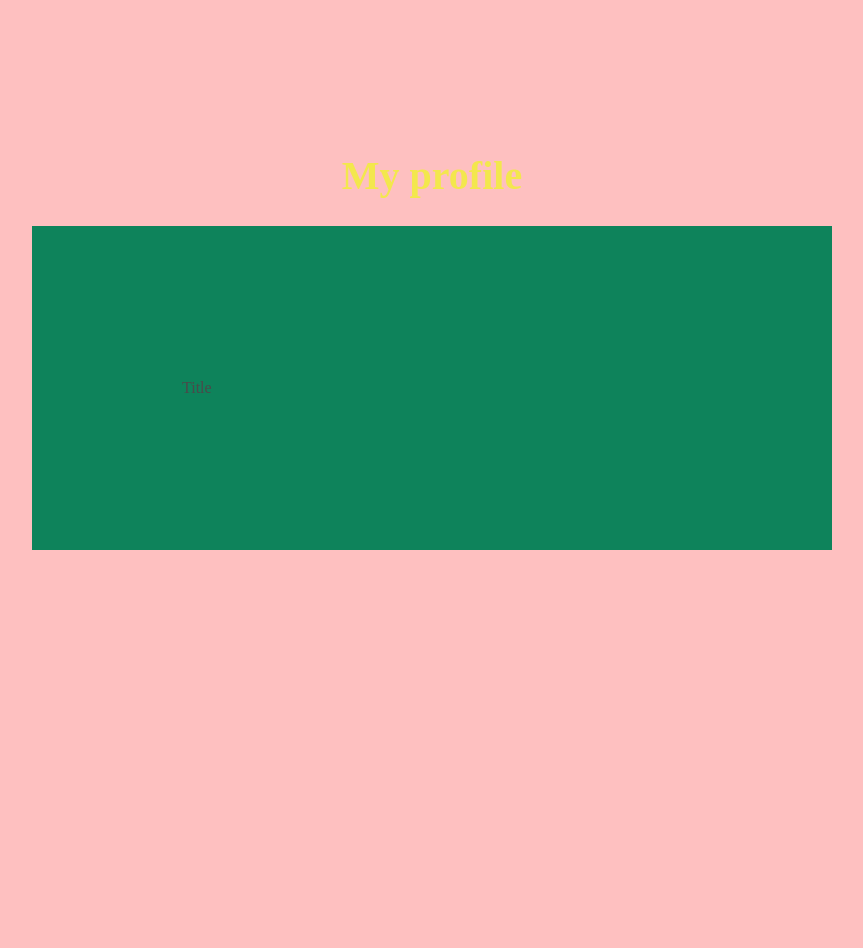
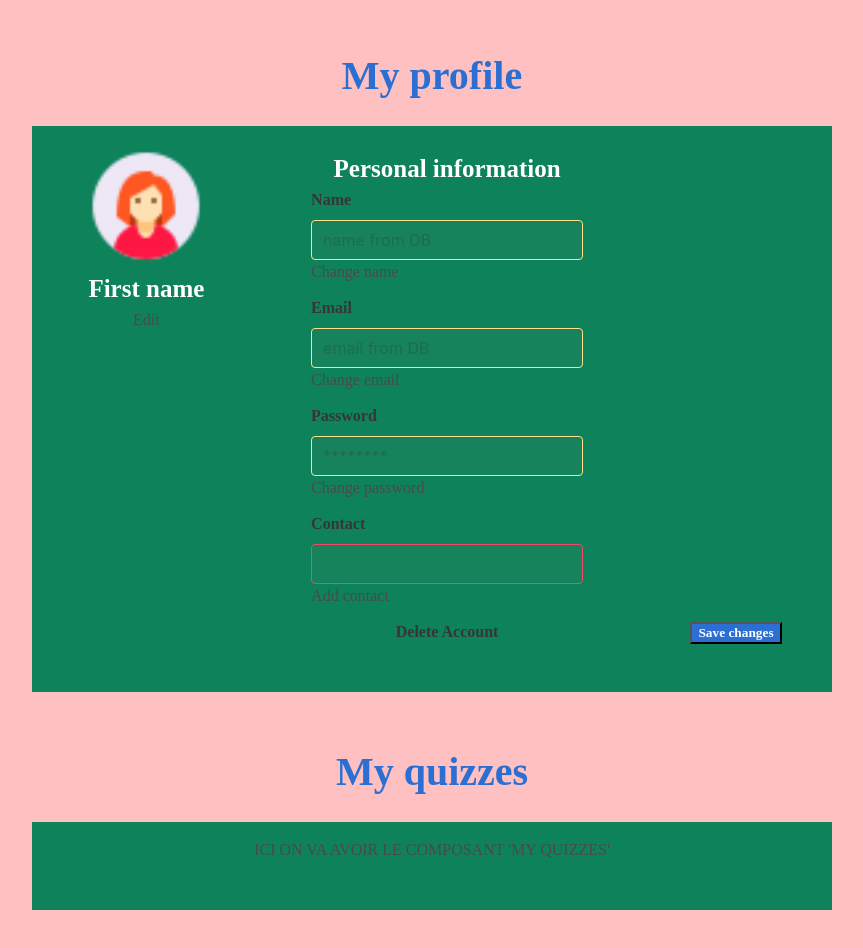
Before and after one commit to margauxln/quizandlearn, a React (Create React App) app in the folder frontend/: page /myProfile in a window 1280 px wide. Shown: the part 260-1208 px from the top of the page, without its empty margins (208-1071 px from the left). Built offline with nearby package versions, Linux system fonts and the light colour scheme; sample sign-in values are in the browser's storage.

Commit message:
feat: create static component for myProfile page

```diff
--- a/frontend/src/pages/Profile/myProfile.css
+++ b/frontend/src/pages/Profile/myProfile.css
@@ -1,4 +1,4 @@
-.quizCreationPageContainer {
+.profilePageContainer {
   width: 100%;
   position: absolute;
   min-height: 1000px;
@@ -6,18 +6,17 @@
   font-family: "Sporting", "sans-serif";
 }
 
-#quizCreationFormContainer {
-  padding-top: 150px;
+#titleContainer {
+  padding-top: 50px;
   max-width: 800px;
   margin: 0 auto;
   text-align: start;
-  justify-content: center;
   min-height: 100%;
   width: 100%;
   background-color: #fec0c0;
 }
 
-#titleQuizCreation {
+#profileTitle {
   font-weight: bold;
   width: 100%;
   max-width: 800px;
@@ -25,11 +24,85 @@
   margin-bottom: 0.5em;
   font-family: "Sporting", "sans-serif";
   text-align: center;
-  color: #f3e74d;
+  color: #2b6fd2;
 }
 
-.secondSectionContainer {
-  padding: 150px;
+.mainSectionContainer {
+  display: flex;
+  flex-direction: row;
+  justify-content: flex-start;
+  max-width: 800px;
+  margin: 0 auto;
+  height: auto;
+  padding-bottom: 3em;
   background-color: #0e835b;
-  margin-bottom: 20px;
 }
+
+.photoProfileContainer {
+  display: flex;
+  flex-direction: column;
+  align-items: center;
+  flex-grow: 1;
+  margin-top: 1em;
+}
+
+.buttonContainer {
+  display: flex;
+  flex-direction: column;
+  align-items: center;
+  align-self: flex-end;
+  flex-grow: 1;
+  margin-top: 1.5em;
+}
+
+.saveChangesButton {
+  background-color: #2b6fd2;
+  color: white;
+  font-weight: bold;
+  font-family: "Sporting", "sans-serif";
+  cursor: pointer;
+  margin-left: 0.5em;
+}
+
+.titleInsideContainer {
+  font-weight: bold;
+  font-size: 25px;
+  font-family: "Sporting", "sans-serif";
+  color: white;
+}
+
+.personalInformationContainer {
+  display: flex;
+  flex-direction: column;
+  align-items: center;
+  flex-grow: 1;
+  margin-top: 1.5em;
+}
+
+#titleQuizzesContainer {
+  padding-top: 50px;
+  max-width: 800px;
+  margin: 0 auto;
+  text-align: start;
+  min-height: 100%;
+  width: 100%;
+  background-color: #fec0c0;
+}
+
+#quizzesTitle {
+  font-weight: bold;
+  width: 100%;
+  max-width: 800px;
+  font-size: 40px;
+  margin-bottom: 0.5em;
+  font-family: "Sporting", "sans-serif";
+  text-align: center;
+  color: #2b6fd2;
+}
+
+#photoProfileContainer {
+  display: flex;
+  flex-direction: column;
+  align-items: center;
+  flex-grow: 1;
+}
--- a/frontend/src/pages/Profile/myProfile.jsx
+++ b/frontend/src/pages/Profile/myProfile.jsx
@@ -1,19 +1,89 @@
 import "./myProfile.css";
+import profile from "./profile.png";
 
 const MyProfile = () => {
   return (
-    <>
-      <div className="quizCreationPageContainer">
-        <form id="quizCreationFormContainer">
-          <h1 id="titleQuizCreation">My profile</h1>
-          <div className="secondSectionContainer">
-            <label htmlFor="title" className="sr-only">
-              Title
-            </label>
+    <div className="profilePageContainer">
+      <section id="titleContainer">
+        <h1 id="profileTitle">My profile</h1>
+      </section>
+      <div className="mainSectionContainer">
+        <div className="photoProfileContainer">
+          <figure className="image is-128x128">
+            <img className="is-rounded" src={profile} alt="Profile" />
+          </figure>
+          <label htmlFor="title" className="titleInsideContainer">
+            First name
+          </label>
+          <label htmlFor="title" className="sr-only">
+            Edit
+          </label>
+        </div>
+        <div className="personalInformationContainer">
+          <label htmlFor="title" className="titleInsideContainer">
+            Personal information
+          </label>
+          <div class="field">
+            <label class="label">Name</label>
+            <div class="control">
+              <input
+                class="input is-warning"
+                type="email"
+                placeholder="name from DB"
+              />
+            </div>
+            <h1>Change name</h1>
           </div>
-        </form>
+
+          <div class="field">
+            <label class="label">Email</label>
+            <div class="control">
+              <input
+                class="input is-warning"
+                type="text"
+                placeholder="email from DB"
+              />
+            </div>
+            <h2>Change email</h2>
+          </div>
+
+          <div class="field">
+            <label class="label">Password</label>
+            <div class="control">
+              <input
+                class="input is-warning"
+                type="password"
+                placeholder="********"
+              />
+            </div>
+            <h2>Change password</h2>
+          </div>
+
+          <div class="field">
+            <label class="label">Contact</label>
+            <div class="control">
+              <input class="input is-danger" type="tel" placeholder="" />
+            </div>
+            <h2>Add contact</h2>
+          </div>
+
+          <div class="field">
+            <label class="label">Delete Account</label>
+          </div>
+        </div>
+        <div className="buttonContainer">
+          <button class="saveChangesButton">Save changes</button>
+        </div>
       </div>
-    </>
+      <section id="titleQuizzesContainer">
+        <h2 id="quizzesTitle">My quizzes</h2>
+      </section>
+      <div className="mainSectionContainer">
+        <div className="photoProfileContainer">
+          <h6>ICI ON VA AVOIR LE COMPOSANT 'MY QUIZZES'</h6>
+        </div>
+      </div>
+    </div>
   );
 };
 
```
Also changed, not shown: frontend/src/pages/Profile/profile.png (added).
